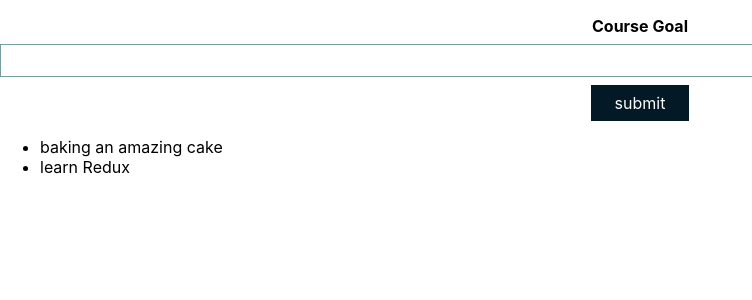
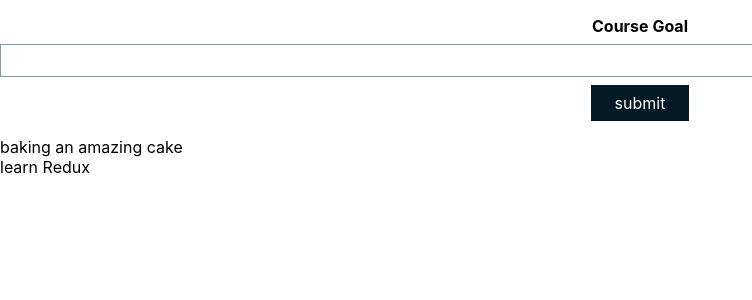
Before and after one commit to Alicino88/simple-goal-list, a React (Create React App) app: page / in a window 1280 px wide. Shown: the top 300 px of the page, without its empty margins (0-752 px from the left). Built offline with nearby package versions, Linux system fonts and the light colour scheme.

Commit message:
Added style to GoalList

```diff
--- /dev/null
+++ b/src/components/goals/GoalList.css
@@ -0,0 +1,5 @@
+.goal-list {
+  list-style: none;
+  margin: 0;
+  padding: 0;
+}
--- a/src/components/goals/GoalList.js
+++ b/src/components/goals/GoalList.js
@@ -1,4 +1,5 @@
 import GoalItem from "./GoalItem";
+import "./GoalList.css";
 
 function GoalList(props) {
   const removeGoal3 = (id) => {
@@ -6,7 +7,7 @@ function GoalList(props) {
     /*console.log(id);*/
   };
   return (
-    <ul>
+    <ul className="goal-list">
       {props.entries.map((entry) => (
         <GoalItem
           key={entry.id}
```
